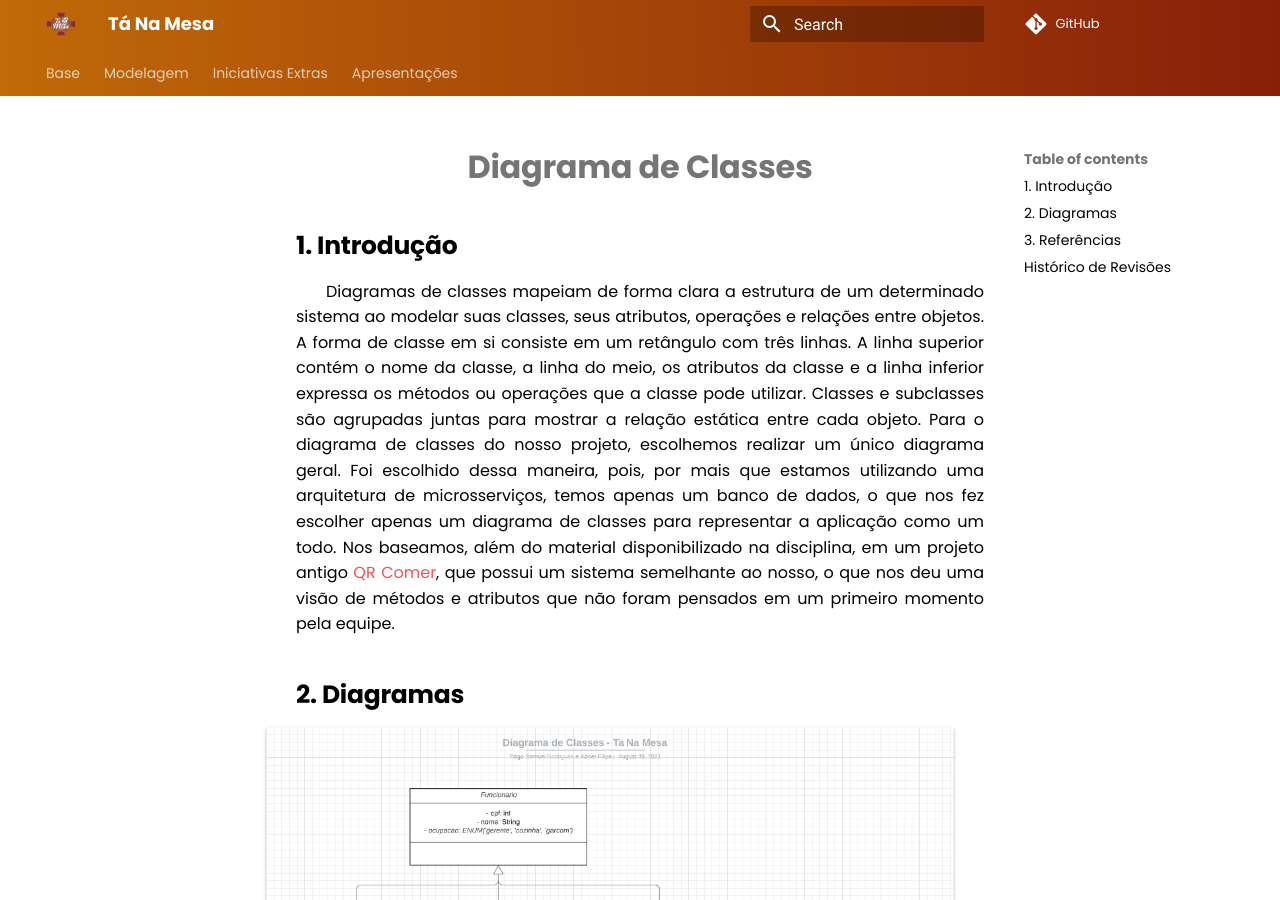
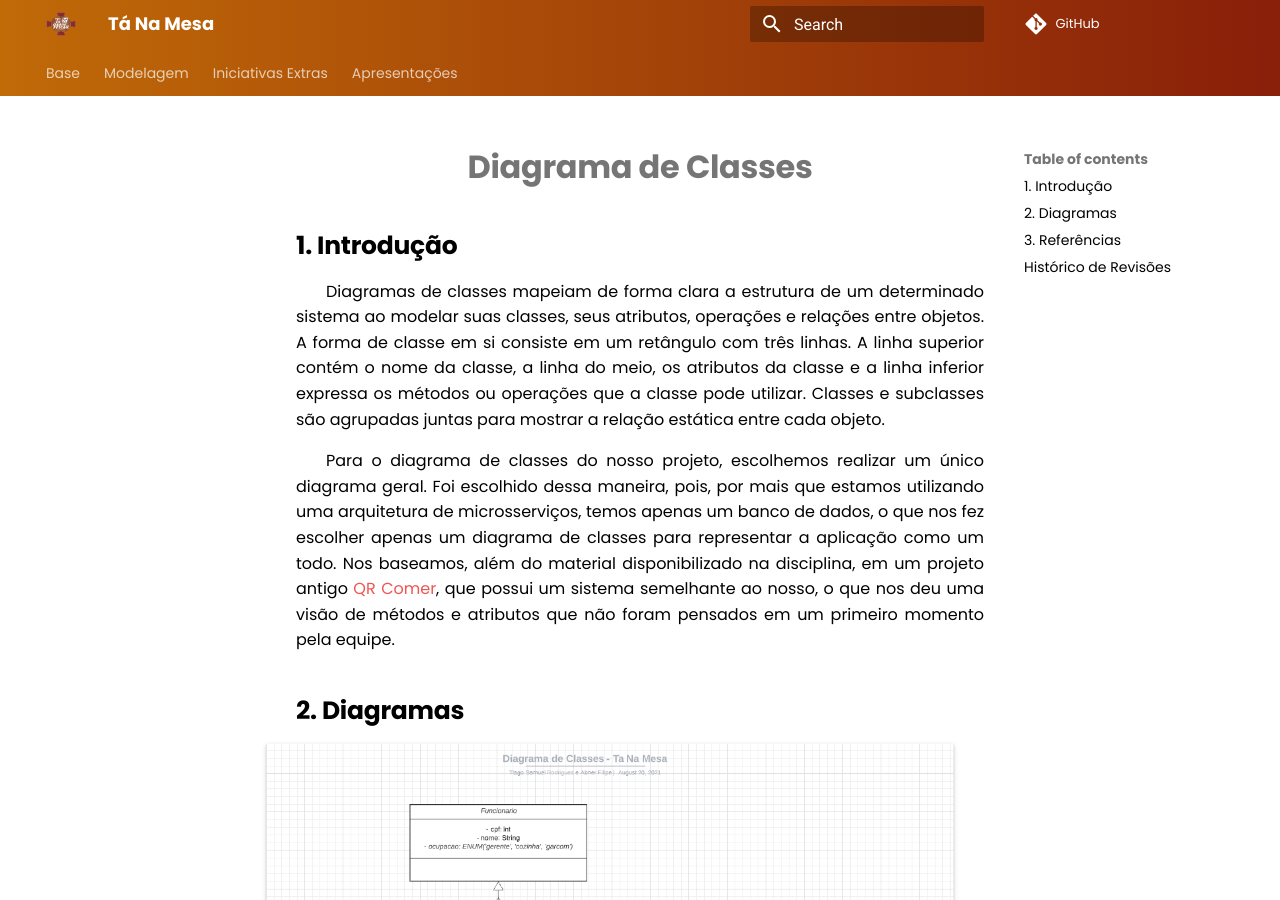
Before and after one commit to UnBArqDsw2021-1/2021.1_G02_TaNaMesa_docs, an MkDocs documentation site: the page built from docs/2-Modelagem/Diagramas-Estaticos/diagrama-de-classes.md, in a window 1280 px wide and 900 px high. Built offline with MkDocs 1.6.1 and Material for MkDocs 9.7.7, drawn with Linux system fonts in a browser that asks for light colours; comment, search, counter and statistics services are not loaded; part of the change alters nothing that is shown; some of the changed text lies outside the part shown.

```diff
--- a/docs/2-Modelagem/Diagramas-Estaticos/diagrama-de-classes.md
+++ b/docs/2-Modelagem/Diagramas-Estaticos/diagrama-de-classes.md
@@ -2,8 +2,9 @@
 
 ## 1. Introdução
  Diagramas de classes mapeiam de forma clara a estrutura de um determinado sistema ao modelar suas classes, seus atributos, operações e relações entre objetos. A forma de classe em si consiste em um retângulo com três linhas. A linha superior contém o nome da classe, a linha do meio, os atributos da classe e a linha inferior expressa os métodos ou operações que a classe pode utilizar. Classes e subclasses são agrupadas juntas para mostrar a relação estática entre cada objeto.
- Para o diagrama de classes do nosso projeto, escolhemos realizar um único diagrama geral. Foi escolhido dessa maneira, pois, por mais que estamos utilizando uma arquitetura de microsserviços, temos apenas um banco de dados, o que nos fez escolher apenas um diagrama de classes para representar a aplicação como um todo.
- Nos baseamos, além do material disponibilizado na disciplina, em um projeto antigo [QR Comer](https://fga-desenho-2019-2.github.io/Wiki/seminario3/diagramas_estaticos/#4-diagrama-de-classes-e-microservicos), que possui um sistema semelhante ao nosso, o que nos deu uma visão de métodos e atributos que não foram pensados em um primeiro momento pela equipe.
+
+Para o diagrama de classes do nosso projeto, escolhemos realizar um único diagrama geral. Foi escolhido dessa maneira, pois, por mais que estamos utilizando uma arquitetura de microsserviços, temos apenas um banco de dados, o que nos fez escolher apenas um diagrama de classes para representar a aplicação como um todo.
+Nos baseamos, além do material disponibilizado na disciplina, em um projeto antigo [QR Comer](https://fga-desenho-2019-2.github.io/Wiki/seminario3/diagramas_estaticos/#4-diagrama-de-classes-e-microservicos), que possui um sistema semelhante ao nosso, o que nos deu uma visão de métodos e atributos que não foram pensados em um primeiro momento pela equipe.
 
 ## 2. Diagramas
 
@@ -29,3 +30,4 @@
 | :--------- | :----- | :---------------------------------------------------- | :------------------------------------------------------------------------------------------- |
 | 20/08/2021 | 0.1    | Criação do documento | [Abner Filipe](https://github.com/abner423), [Tiago Samuel](https://github.com/tsrrodrigues) |
 | 20/08/2021 | 0.2    | Adição do diagrama de classes | [Abner Filipe](https://github.com/abner423), [Tiago Samuel](https://github.com/tsrrodrigues) |
+| 23/08/2021 | 0.3    | Revisa o documento e adiciona na nav do mkdocs | [Lucas Boaventura](https://github.com/lboaventura25) |
```
